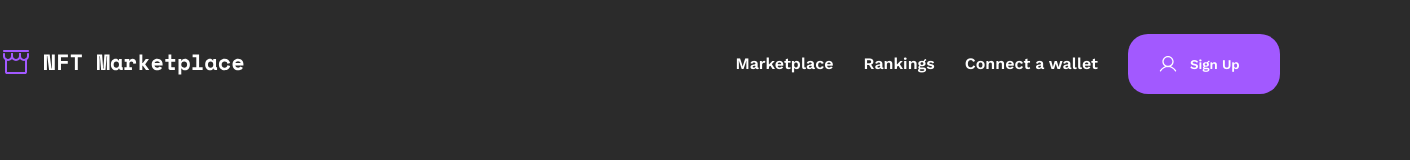
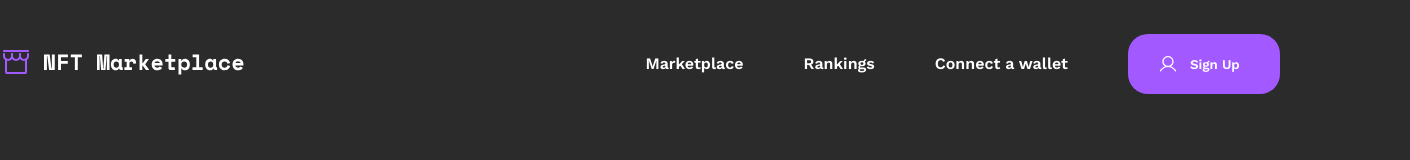
Before and after one commit to Davron1244/NFT-marketplace, a plain HTML site: page index.html in a window 1280 px wide. Shown: the top 160 px of the page, 1410 px wide, since content can reach past the window. Drawn offline with nearby package versions, Linux system fonts and the light colour scheme.

Commit message:
Yang header__code

```diff
--- a/sass/blocks/_header.scss
+++ b/sass/blocks/_header.scss
@@ -13,7 +13,7 @@ header{
 }
 
 .container{
-    max-width: 1440px;
+    max-width: 1400px;
     margin: 0 auto;
 }
 
@@ -40,7 +40,7 @@ header{
 
 .link__list{
     display: flex;
-    gap: 30px;
+    gap: 60px;
     align-items: center;
     list-style: none;
 }
--- a/sass/blocks/_hero.scss
+++ b/sass/blocks/_hero.scss
@@ -9,7 +9,7 @@
 }
 
 .text{
-    margin: 80px 195px;
+    margin: 80px 190px 0px 80px;
 }
 
 .hero__info{
```
Also changed, not shown: css/style.css, 1 other file.
